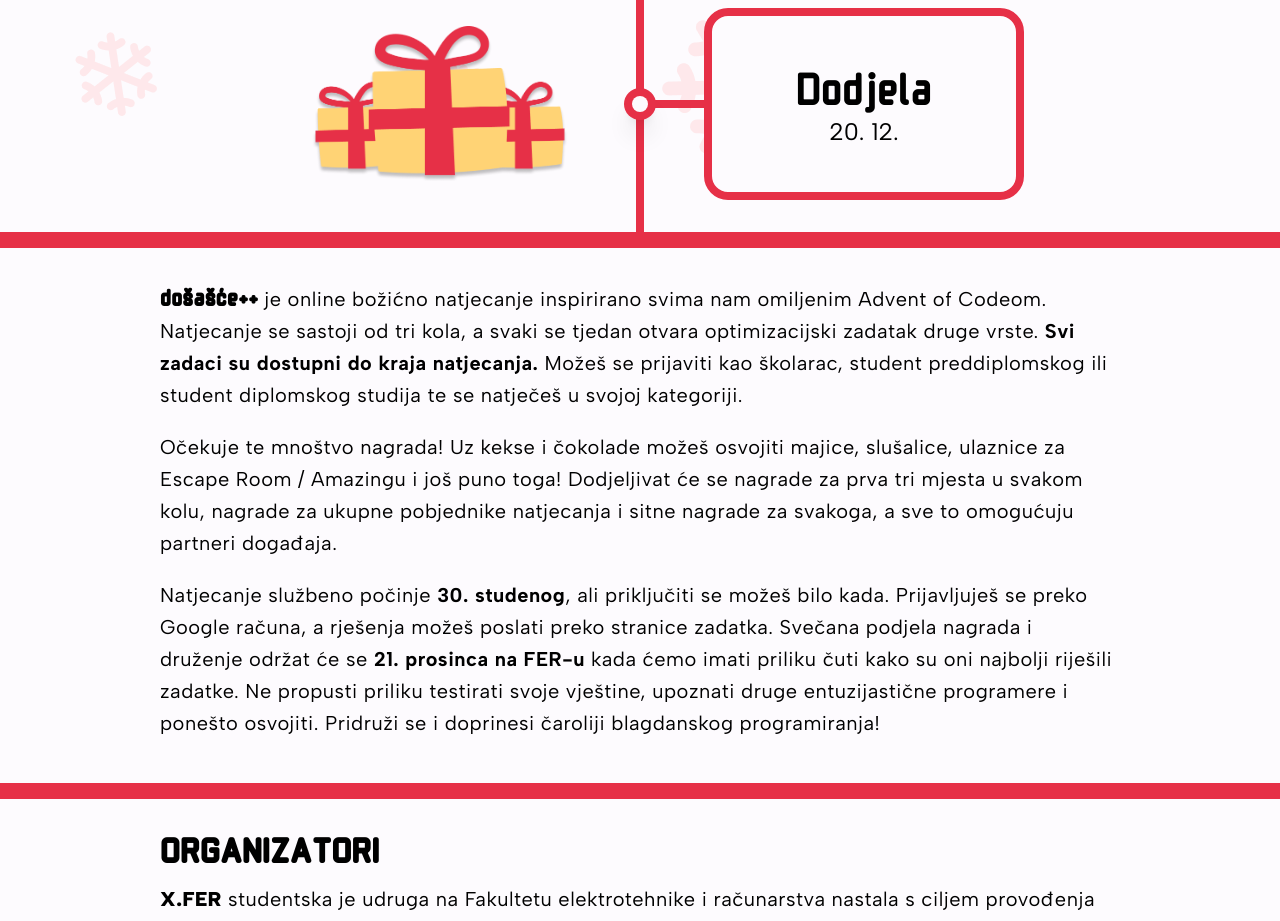
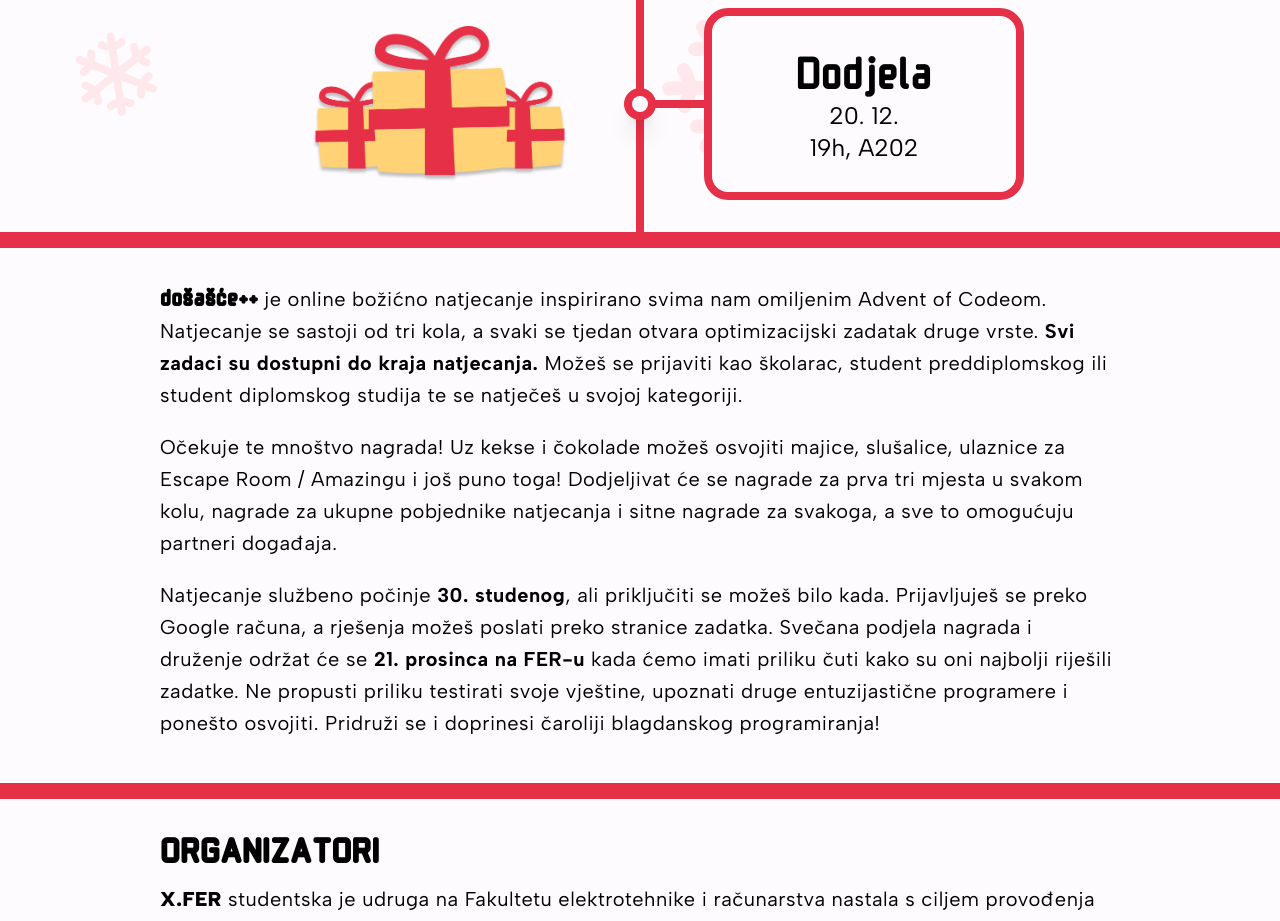
Before and after one commit to x-fer/dosasce-2023-web, a React (Vite) app: page / in a window 1280 px wide. Shown: the part 1800-2721 px from the top of the page. Built offline with nearby package versions, Linux system fonts and the light colour scheme; no server answers.

Commit message:
added date

```diff
--- a/src/components/Timeline.tsx
+++ b/src/components/Timeline.tsx
@@ -59,7 +59,7 @@ const TimelineCard = (props: TimelineCardProps) => {
 
             <p className="paragraph text-2xl">
               {props.endDate ? 'do ' : ''}
-              {props.endDate?.toLocaleDateString('hr', { day: 'numeric', month: 'numeric' })}
+              {props.endDate?.toLocaleDateString('hr', { day: 'numeric', month: 'numeric' })} 19h, A202
             </p>
           </>
         )}
```
